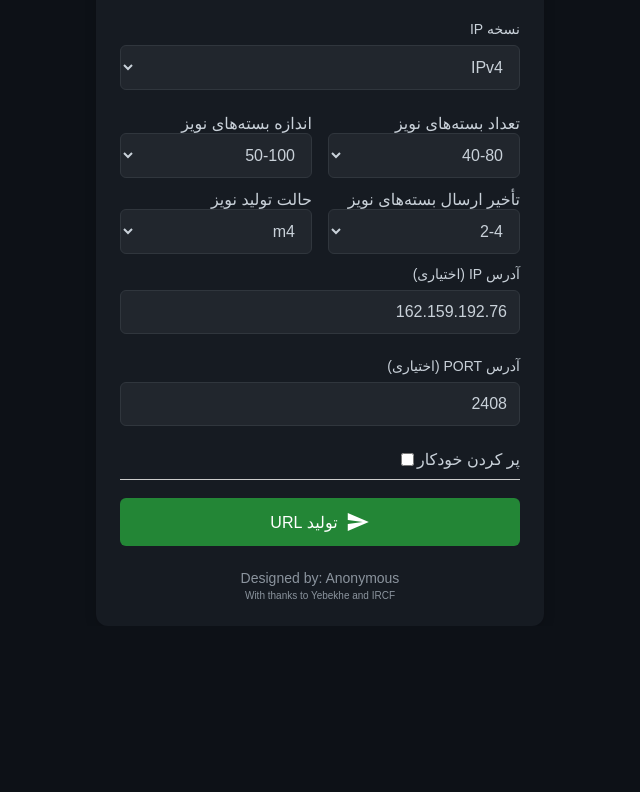
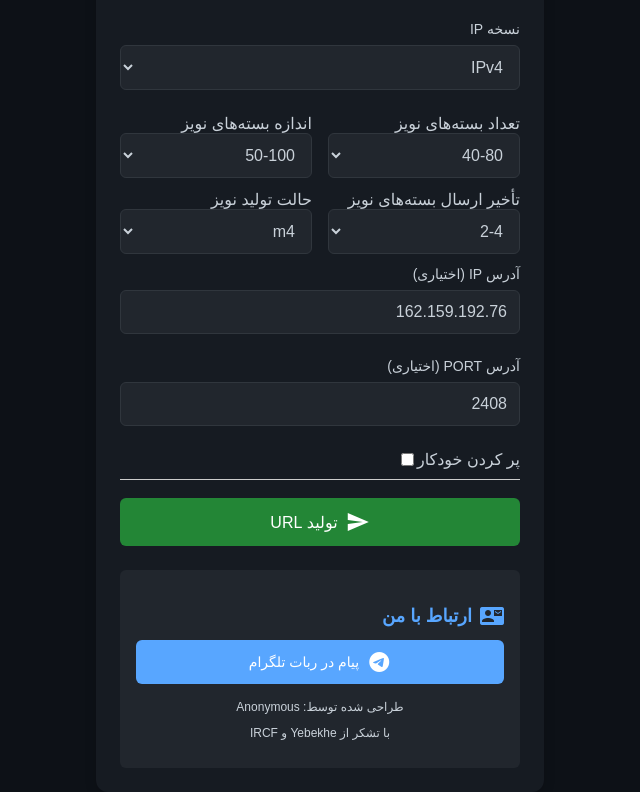
Before and after one commit to 4n0nymou3/WARP, a plain HTML site: page Generator.html in a window 1280 px wide. Shown: the part 364-1156 px from the top of the page, without its empty margins (320-960 px from the left). Before the commit the page ends 990 px from the top, so only its background shows below. Drawn offline with Linux system fonts and the light colour scheme; a web font is replaced by a local one.

Commit message:
Generator.html

```diff
--- a/Generator.html
+++ b/Generator.html
@@ -299,6 +299,67 @@ h2
 	width: 48%;
 	margin-bottom: 12px;
 }
+
+.contact-section
+{
+	margin-top: 24px;
+	padding: 16px;
+	border-radius: 6px;
+	background-color: var(--input-bg);
+	transition: all 0.3s ease;
+}
+
+.contact-title
+{
+	color: var(--header-color);
+	font-size: 18px;
+	margin-bottom: 12px;
+	display: flex;
+	align-items: center;
+}
+
+.contact-title i
+{
+	margin-left: 8px;
+}
+
+.contact-btn
+{
+	background-color: var(--header-color);
+	color: #ffffff;
+	padding: 10px 16px;
+	border: none;
+	border-radius: 6px;
+	cursor: pointer;
+	font-size: 14px;
+	display: flex;
+	align-items: center;
+	justify-content: center;
+	transition: all 0.3s ease;
+	text-decoration: none;
+	width: calc(100% - 32px);
+	margin: 0 auto;
+}
+
+.contact-btn:hover
+{
+	opacity: 0.9;
+	transform: translateY(-2px);
+	box-shadow: 0 4px 8px rgba(0, 0, 0, 0.2);
+}
+
+.contact-btn i
+{
+	margin-left: 8px;
+}
+
+.footer-info
+{
+	margin-top: 16px;
+	font-size: 12px;
+	color: var(--text-color);
+	text-align: center;
+}
 	</style>
 </head>
 
@@ -443,12 +504,19 @@ h2
 			<button class="btn" onclick="copyToClipboard()">
 				<i class="material-icons">content_copy</i> کپی URL </button>
 		</div>
-		<div class="footer"> Designed by: Anonymous <br>
-			<span style="font-size: 10px;">With thanks to Yebekhe and IRCF</span>
+		<div class="contact-section">
+			<h3 class="contact-title">
+				<i class="material-icons">contact_mail</i> ارتباط با من
+			</h3>
+			<a href="https://t.me/BXAMbot" target="_blank" class="contact-btn">
+				<i class="material-icons">telegram</i> پیام در ربات تلگرام </a>
+			<div class="footer-info">
+				<p>طراحی شده توسط: Anonymous</p>
+				<p>با تشکر از Yebekhe و IRCF</p>
+			</div>
 		</div>
-	</div>
-	<script src="https://cdn.jsdelivr.net/npm/qrcodejs/qrcode.min.js"></script>
-	<script>
+		<script src="https://cdn.jsdelivr.net/npm/qrcodejs/qrcode.min.js"></script>
+		<script>
 let isDarkTheme = true;
 
 function toggleTheme()
@@ -681,7 +749,7 @@ window.addEventListener('load', function()
 	});
 	toggleHiddifyOptions();
 });
-	</script>
+		</script>
 </body>
 
 </html>
```
